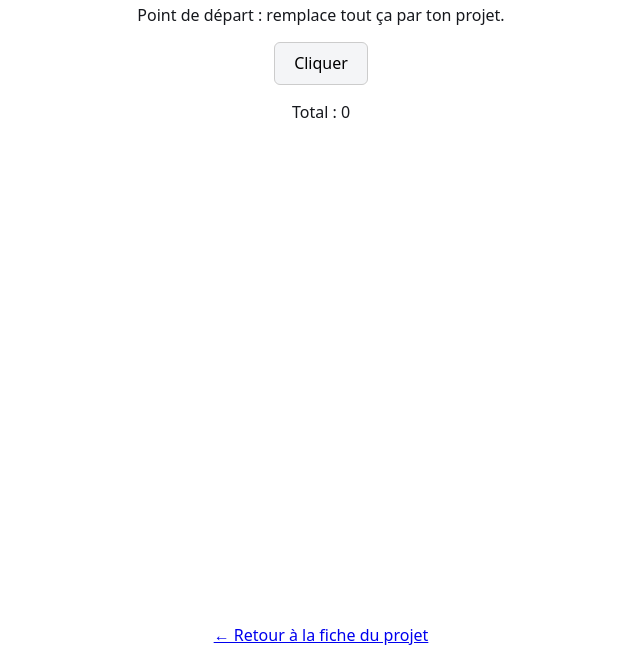
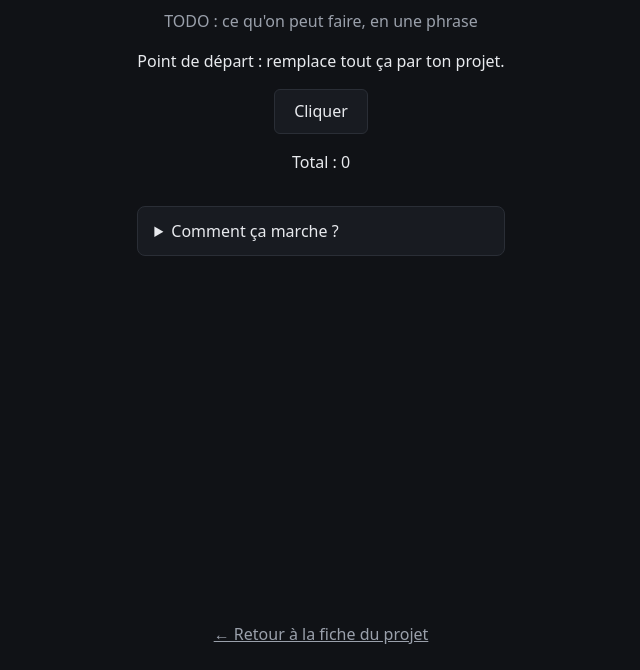
Before and after one commit to Arthur-Lecomte/demo-template, a website built with Vite: page index.html in a window 1280 px wide. Shown: the part 130-800 px from the top of the page, without its empty margins (319-959 px from the left). Built offline with nearby package versions, Linux system fonts and the light colour scheme.

Commit message:
feat: apply UI charter theme and structure to skeleton
Fixed dark theme with the portfolio's dark-mode tokens, reference rules
for buttons, ranges, focus, help panel and footer link, plus the charter
skeleton in index.html (description meta, tagline, details.about).

Co-Authored-By: Claude Fable 5 <noreply@anthropic.com>
Claude-Session: https://claude.ai/code/session_01XJTGEqG5R5AxiqF1LLdPM5

```diff
--- a/index.html
+++ b/index.html
@@ -3,14 +3,22 @@
   <head>
     <meta charset="utf-8" />
     <meta name="viewport" content="width=device-width, initial-scale=1" />
-    <title>TODO : nom du projet</title>
+    <meta name="description" content="TODO : une phrase" />
+    <title>TODO : nom du projet — sous-titre</title>
   </head>
   <body>
     <main>
-      <h1>TODO : nom du projet</h1>
+      <header>
+        <h1>TODO : nom du projet</h1>
+        <p class="tagline">TODO : ce qu'on peut faire, en une phrase</p>
+      </header>
       <p>Point de départ : remplace tout ça par ton projet.</p>
       <button id="bump" type="button">Cliquer</button>
       <p aria-live="polite">Total : <output id="count">0</output></p>
+      <details class="about">
+        <summary>Comment ça marche&nbsp;?</summary>
+        <p>TODO</p>
+      </details>
     </main>
     <footer>
       <!-- RÈGLE PORTFOLIO — ce lien de retour est obligatoire dans la
--- a/src/style.css
+++ b/src/style.css
@@ -1,11 +1,37 @@
 /* RÈGLE PORTFOLIO — polices système uniquement (ou des fichiers de
    police EMBARQUÉS dans le projet, jamais un CDN). */
+
+/* UI charter — fixed dark theme, same tokens as the portfolio's dark
+   mode. The dressing (page background, panels, buttons, links, text,
+   borders, cursors) only consumes these tokens. Scene colors — whatever
+   the canvas draws — stay free, in --scene-* variables or in the JS. */
+:root {
+  color-scheme: dark;
+  --color-bg: #101216;
+  --color-text: #e8eaee;
+  --color-muted: #9aa0ab;
+  --color-surface: #181b21;
+  --color-border: #2a2e36;
+  --color-accent: #8ab0ff;
+  --color-accent-contrast: #0c1f4d;
+  --radius-sm: 6px;
+  --radius-md: 8px;
+}
+
+* {
+  box-sizing: border-box;
+}
+
+[hidden] {
+  display: none !important;
+}
 
 body {
   margin: 0;
   font-family: system-ui, sans-serif;
-  background: #ffffff;
-  color: #16181d;
+  line-height: 1.5;
+  background: var(--color-bg);
+  color: var(--color-text);
   display: grid;
   min-height: 100vh;
   grid-template-rows: 1fr auto;
@@ -18,12 +44,53 @@ main {
   text-align: center;
 }
 
+.tagline {
+  color: var(--color-muted);
+}
+
+/* Buttons — 44px minimum target; the primary action uses the accent. */
 button {
   font: inherit;
+  min-height: 44px;
   padding: 0.6rem 1.2rem;
-  border: 1px solid #ccc;
-  border-radius: 6px;
-  background: #f4f5f7;
+  border: 1px solid var(--color-border);
+  border-radius: var(--radius-sm);
+  background: var(--color-surface);
+  color: var(--color-text);
+  cursor: pointer;
+}
+
+button:hover {
+  border-color: var(--color-muted);
+}
+
+button.primary {
+  background: var(--color-accent);
+  color: var(--color-accent-contrast);
+}
+
+/* Sliders — <label>Text <input type="range"> <output>…</output></label>. */
+input[type='range'] {
+  min-height: 44px;
+  accent-color: var(--color-accent);
+}
+
+:focus-visible {
+  outline: 2px solid var(--color-accent);
+  outline-offset: 2px;
+}
+
+/* Help panel — « Comment ça marche ? », closed by default. */
+details.about {
+  margin-top: 2rem;
+  padding: 0.75rem 1rem;
+  text-align: left;
+  background: var(--color-surface);
+  border: 1px solid var(--color-border);
+  border-radius: var(--radius-md);
+}
+
+details.about summary {
   cursor: pointer;
 }
 
@@ -32,15 +99,18 @@ footer {
   padding: 1.5rem;
 }
 
-@media (prefers-color-scheme: dark) {
-  body {
-    background: #101216;
-    color: #e8eaee;
-  }
+footer a {
+  color: var(--color-muted);
+}
 
-  button {
-    background: #181b21;
-    color: #e8eaee;
-    border-color: #2a2e36;
+/* Nothing moves without a visitor action: a simulation that runs
+   continuously starts paused in this mode (handled in JS), and
+   decorative transitions are cut. */
+@media (prefers-reduced-motion: reduce) {
+  *,
+  *::before,
+  *::after {
+    transition: none !important;
+    animation: none !important;
   }
 }
```
